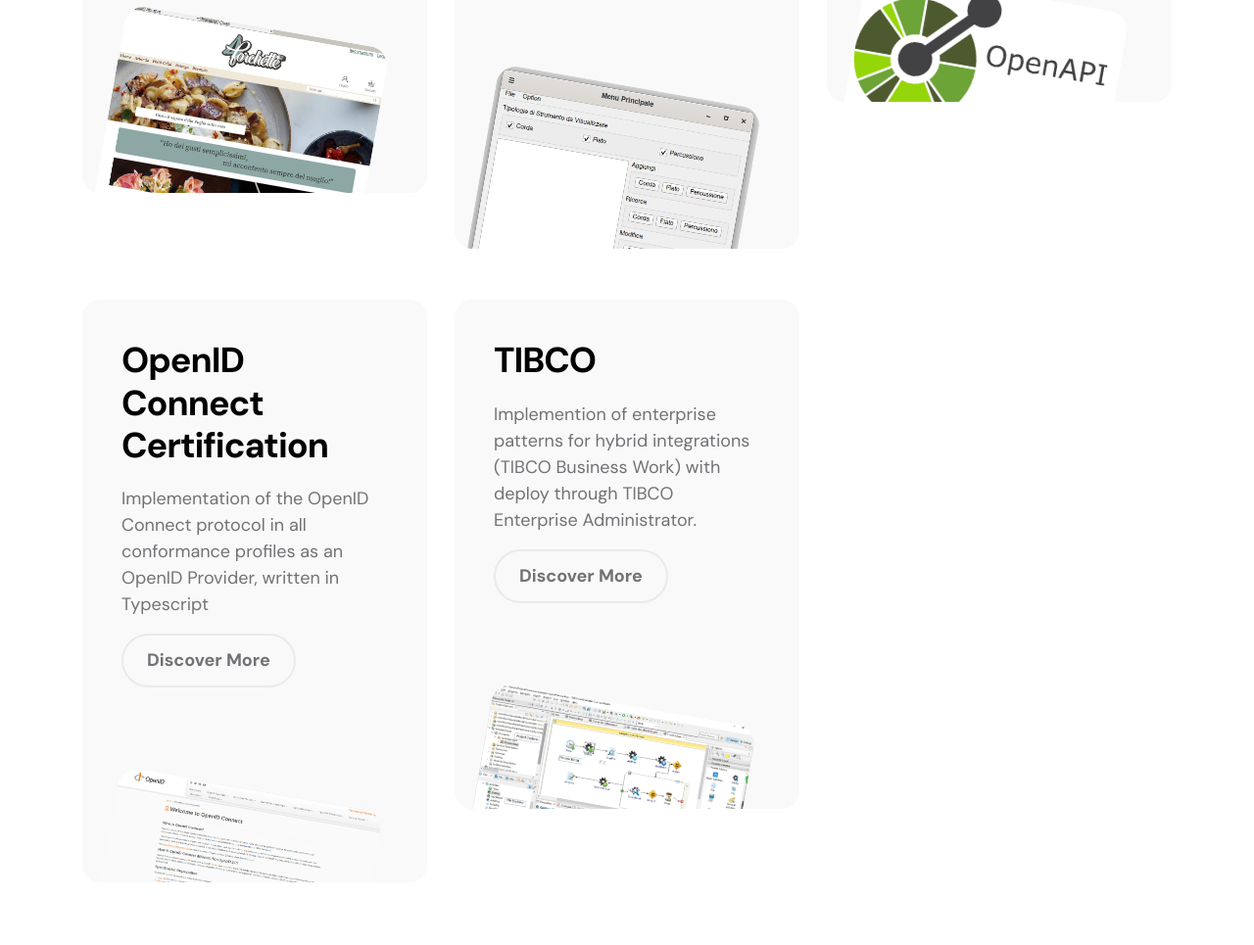
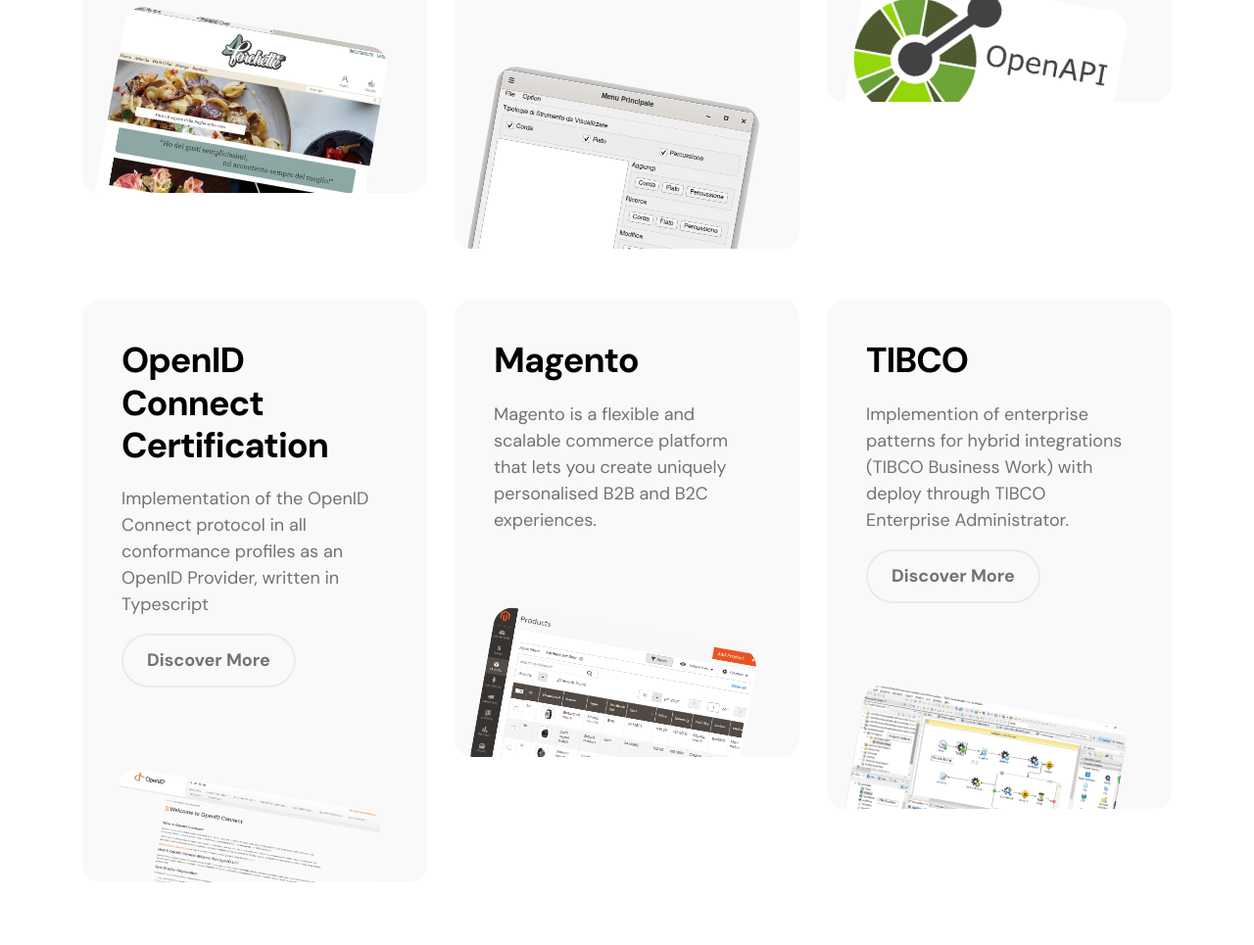
Before and after one commit to giovanni9793/giovanni9793.github.io, a plain HTML site: page index.html in a window 1280 px wide. Shown: the part 2456-3421 px from the top of the page at 98% size. Drawn offline with Linux system fonts and the light colour scheme.

Commit message:
add Magento

```diff
--- a/index.html
+++ b/index.html
@@ -251,6 +251,22 @@
                                 <div class="projects-info">
                                     <!-- <small class="projects-tag">Branding</small> -->
 
+                                    <h3 class="projects-title">Magento</h3>
+                                </div>
+
+                                <p>Magento is a flexible and scalable commerce platform that lets you create uniquely personalised B2B and B2C experiences.</p>
+
+                                <a href="images/projects/Magento.jpg" class="popup-image">
+                                    <img src="images/projects/Magento.jpg" class="projects-image img-fluid" alt="">
+                                </a>
+                            </div>
+                        </div>
+
+                        <div class="col-lg-4 col-md-6 col-12">
+                            <div class="projects-thumb">
+                                <div class="projects-info">
+                                    <!-- <small class="projects-tag">Branding</small> -->
+
                                     <h3 class="projects-title">TIBCO</h3>
                                 </div>
 
```
Also changed, not shown: images/projects/Magento.jpg (added).
